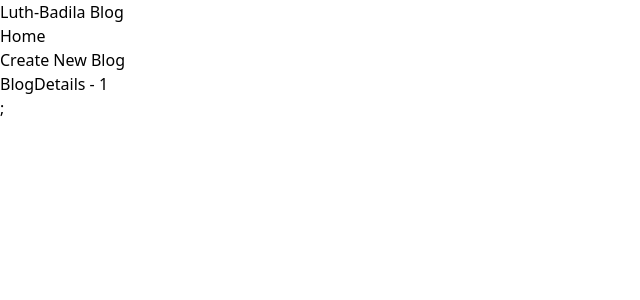
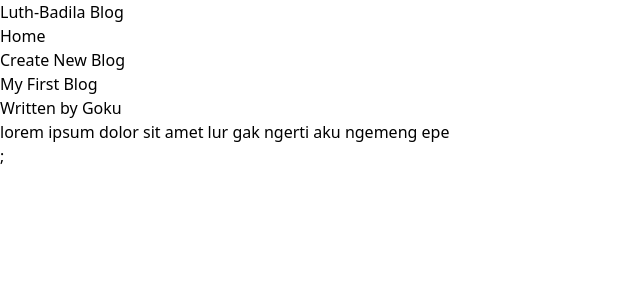
Before and after one commit to Luth-Badila/Learn-react, a React (Vite) app: page /blogs/1 in a window 1280 px wide. Shown: the top 300 px of the page, without its empty margins (0-640 px from the left). Built offline with nearby package versions, Linux system fonts and the light colour scheme; data requests are answered from the project's data file.

Commit message:
added data in blog detail that from usefetch

```diff
--- a/src/BlogDetails.jsx
+++ b/src/BlogDetails.jsx
@@ -1,12 +1,25 @@
 import React from "react";
 import { useParams } from "react-router-dom";
+import useFetch from "./useFetch";
 
 const BlogDetails = () => {
   const { id } = useParams();
+  const { data: blog, isLoading, error } = useFetch("http://localhost:7000/blogs/" + id);
 
   return (
     <>
-      <h1 className="font-bold text-3xl">BlogDetails - {id} </h1>;
+      <h1 className="flex flex-col p-8 mt-3 gap-8 text-3xl">
+        {isLoading && <div>Now Loading.....</div>}
+        {error && <div>{error}</div>}
+        {blog && (
+          <article>
+            <h2>{blog.title}</h2>
+            <p>Written by {blog.author}</p>
+            <div>{blog.body}</div>
+          </article>
+        )}
+      </h1>
+      ;
     </>
   );
 };
```
